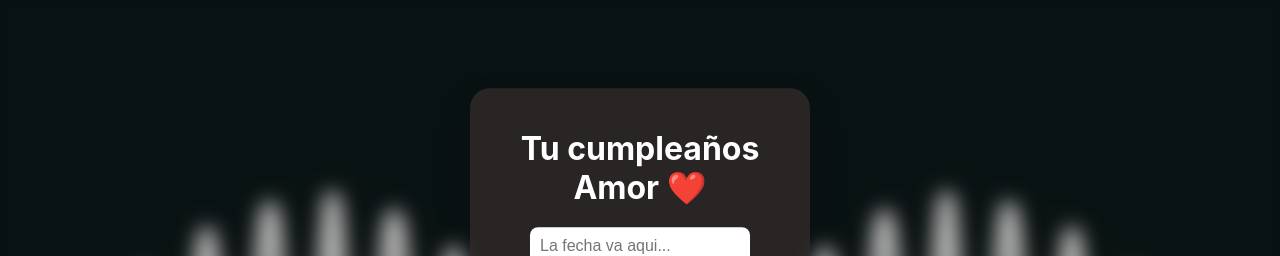
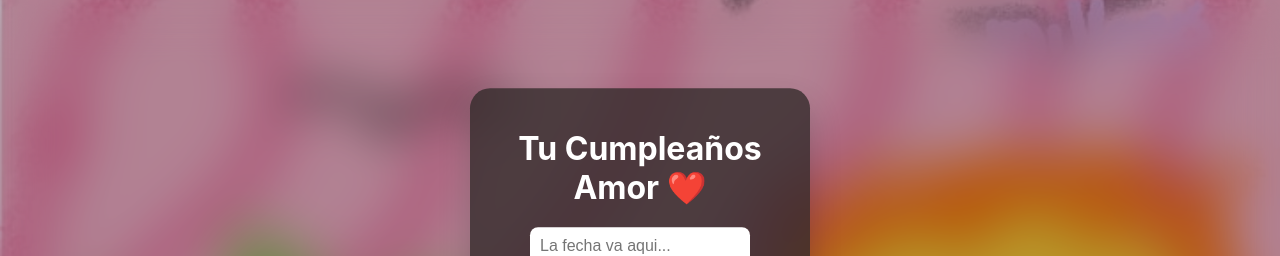
Before and after one commit to Evagts/fercita-tqm, a React (Create React App) app: page / in a window 1280 px wide. Shown: the top 256 px of the page. Built offline with nearby package versions, Linux system fonts and the light colour scheme.

Commit message:
26/06/2024

```diff
--- a/src/App.css
+++ b/src/App.css
@@ -6,7 +6,7 @@ body, html, #root {
   display: flex;
   justify-content: center;
   align-items: center;
-  background-image: url('wall.jpg'); /* Mantenemos la propiedad background-image */
+  background-image: url('co.jpg');
   background-size: cover;
   background-position: center;
   background-repeat: no-repeat;
@@ -20,7 +20,7 @@ body, html, #root {
   justify-content: center;
   align-items: center;
   background: rgba(28, 23, 23, 0.3);
-  backdrop-filter: blur(10px);
+  backdrop-filter: blur(25px);
 }
 
 .login-container {
--- a/src/App.js
+++ b/src/App.js
@@ -20,8 +20,13 @@ const App = () => {
       id: 1,
       titulo: '25/06/2024',
       texto: 'Te Quiero, Me gusta estar contigo y pasar el tiempo juntos, me gusta poder abrazarte y ver tu linda mirada y tus bonitos cachetitos y molestarte y decirte que te quiero mucho, me gustas mucho y te quiero asi toda enojona y celosa,Todo va a estar bien amor, animo, ten una linda noche y recuerda que te quiero mucho preciosa ❤️',
-      imagen: 'banner.jpgh'
+      imagen: 'banner.jpg'
     },
+    {
+      id: 2,
+      titulo: '26/06/2024',
+      texto: 'Waos, no se que escribirte pero quiero que recuerdes que te quiero mucho y me gusta mucho el sabor de tu gloss JAJAJA, no se pero fue un bonito dia aunque no estuvimos juntos mucho rato pero igual, estoy feliz de estar contigo y ya dejate querer no?, Te Quiero Mucho Doña fresona (estabas rojisima amor ❤️). Besitos y Piquetitos 💕'
+    }
   ];
 
   const handleSubmit = (e) => {
--- a/src/Login.js
+++ b/src/Login.js
@@ -8,7 +8,7 @@ const Login = ({ onLogin }) => {
 
   return (
     <div className="login-container">
-      <h1>Tu cumpleaños Amor <span className="heart">❤️</span></h1>
+      <h1>Tu Cumpleaños Amor <span className="heart">❤️</span></h1>
       <form className="note-form" onSubmit={handleSubmit}>
         <input
           type="password"
```
Also changed, not shown: src/co.jpg (added), 1 other file (tests, documents, lock files or other folders).
